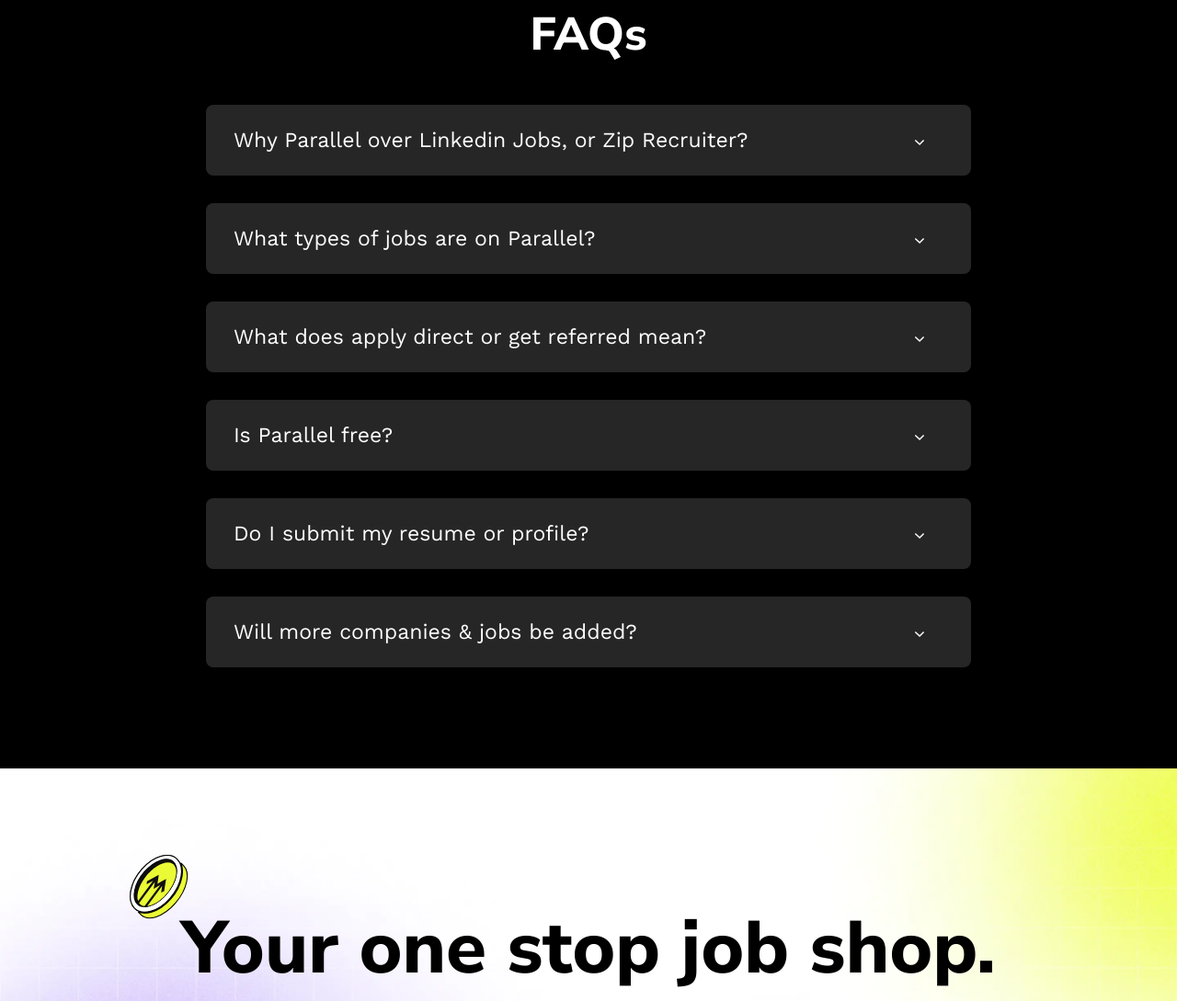
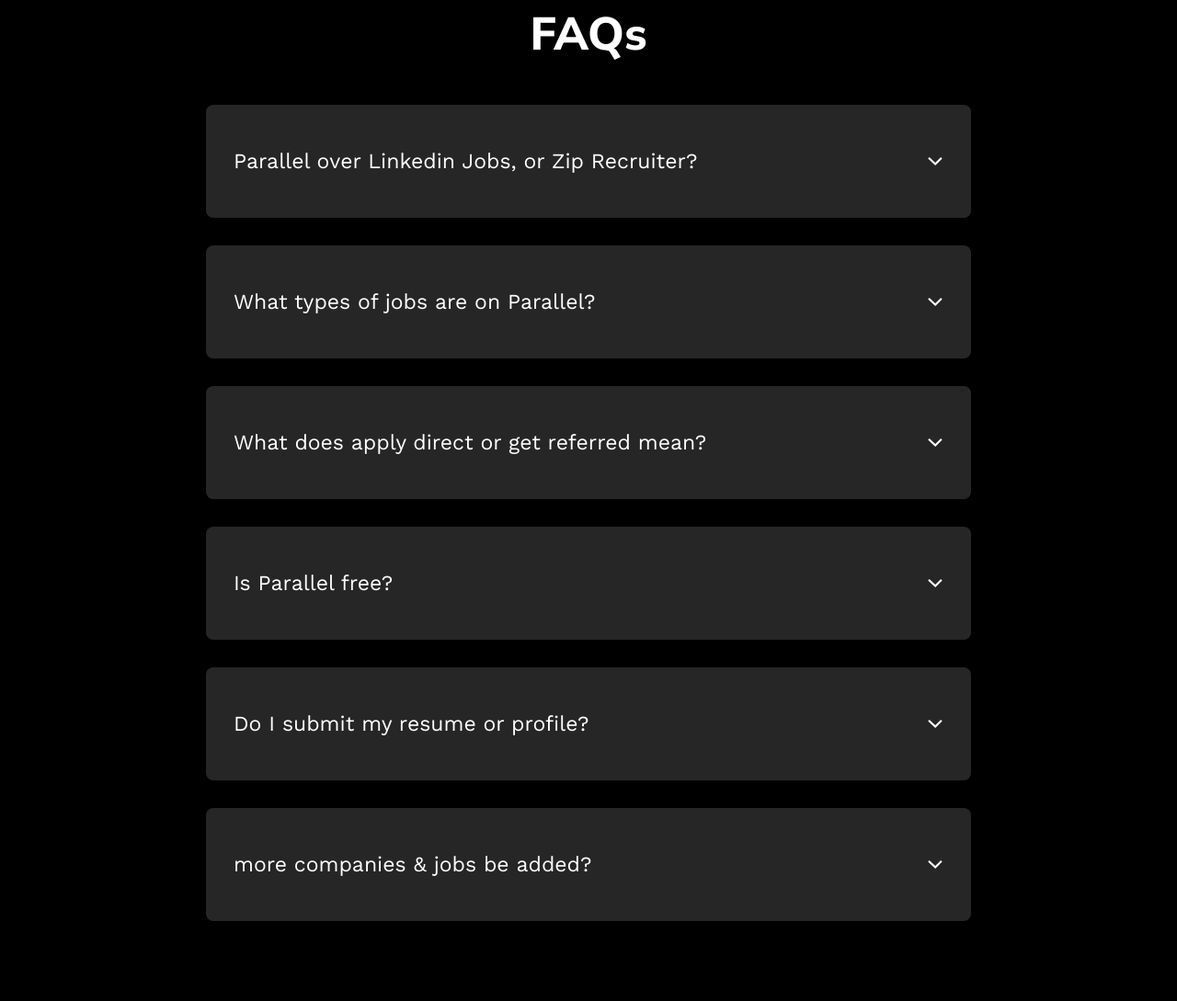
Before and after one commit to SedativeGlam/Parallel, a plain HTML site: page index.html in a window 1280 px wide. Shown: the part 4760-5849 px from the top of the page at 92% size. Drawn offline with nearby package versions, Linux system fonts and the light colour scheme; files whose address does not match are found by name.

Commit message:
Add files via upload

```diff
--- a/index.html
+++ b/index.html
@@ -806,8 +806,13 @@
             class="accordion-input"
           />
           <label for="section1" class="accordion-label"
-            >Why Parallel over Linkedin Jobs, or Zip Recruiter?</label
-          >
+            ><p>Parallel over Linkedin Jobs, or Zip Recruiter?</p>
+            <img
+              src="./images/dropdown-light.svg"
+              alt="dropdown"
+              width="18px"
+            />
+          </label>
           <div class="content">
             <p>
               Your application goes right to team members you would be working
@@ -823,12 +828,17 @@
           <input
             type="checkbox"
             name="accordion"
-            id="section1"
+            id="section2"
             class="accordion-input"
           />
-          <label for="section1" class="accordion-label"
-            >What types of jobs are on Parallel?</label
-          >
+          <label for="section2" class="accordion-label"
+            ><p>What types of jobs are on Parallel?</p>
+            <img
+              src="./images/dropdown-light.svg"
+              alt="dropdown"
+              width="18px"
+            />
+          </label>
           <div class="content">
             <p>
               Parallel is curating the best jobs from the top companies in the
@@ -843,12 +853,17 @@
           <input
             type="checkbox"
             name="accordion"
-            id="section1"
+            id="section3"
             class="accordion-input"
           />
-          <label for="section1" class="accordion-label"
-            >What does apply direct or get referred mean?</label
-          >
+          <label for="section3" class="accordion-label"
+            ><p>What does apply direct or get referred mean?</p>
+            <img
+              src="./images/dropdown-light.svg"
+              alt="dropdown"
+              width="18px"
+            />
+          </label>
           <div class="content">
             <p>
               This means your application goes direct to the founder, hiring
@@ -864,12 +879,17 @@
           <input
             type="checkbox"
             name="accordion"
-            id="section1"
+            id="section4"
             class="accordion-input"
           />
-          <label for="section1" class="accordion-label"
-            >Is Parallel free?</label
-          >
+          <label for="section4" class="accordion-label"
+            ><p>Is Parallel free?</p>
+            <img
+              src="./images/dropdown-light.svg"
+              alt="dropdown"
+              width="18px"
+            />
+          </label>
           <div class="content">
             <p>Yes!</p>
           </div>
@@ -881,12 +901,17 @@
           <input
             type="checkbox"
             name="accordion"
-            id="section1"
+            id="section5"
             class="accordion-input"
           />
-          <label for="section1" class="accordion-label"
-            >Do I submit my resume or profile?</label
-          >
+          <label for="section5" class="accordion-label"
+            ><p>Do I submit my resume or profile?</p>
+            <img
+              src="./images/dropdown-light.svg"
+              alt="dropdown"
+              width="18px"
+            />
+          </label>
           <div class="content">
             <p>
               With parallel you build a custom profile that you will submit.
@@ -902,12 +927,17 @@
           <input
             type="checkbox"
             name="accordion"
-            id="section1"
+            id="section6"
             class="accordion-input"
           />
-          <label for="section1" class="accordion-label"
-            >Will more companies & jobs be added?</label
-          >
+          <label for="section6" class="accordion-label"
+            ><p>more companies & jobs be added?</p>
+            <img
+              src="./images/dropdown-light.svg"
+              alt="dropdown"
+              width="18px"
+            />
+          </label>
           <div class="content">
             <p>
               Yes, new companies and jobs will be added each month. Once you
--- a/section8.css
+++ b/section8.css
@@ -28,28 +28,22 @@
 }
 
 .accordion-label {
-  display: block;
+  display: flex;
+  justify-content: space-between;
+  align-items: center;
   cursor: pointer;
   position: relative;
   padding: 20px 0;
   font-size: 23px;
 }
 
+.accordion-label img {
+  transform: rotateY(-50%);
+  transition: transform 0.4s;
+}
+
 .accordion-label:active {
   color: #eafa35;
-}
-
-.accordion-label::after {
-  content: "";
-  position: absolute;
-  top: 50%;
-  transform: rotateY(-50%);
-  right: 20px;
-  width: 12px;
-  height: 6px;
-  background-image: url(./images/dropdown-light.svg);
-  background-size: contain;
-  transition: transform 0.4s;
 }
 
 .content {
@@ -66,7 +60,7 @@
   display: block;
 }
 
-.accordion-input:checked ~ .accordion-label::after {
+.accordion-input:checked ~ .accordion-label img {
   transform: translateY(-50%) rotate(0.5turn);
 }
 
@@ -81,12 +75,6 @@
 
   .accordion-label {
     font-size: 13px;
-    width: 260px;
-    word-wrap: break-word;
-  }
-
-  .accordion-label::after {
-    right: 0px;
   }
 }
 
```
